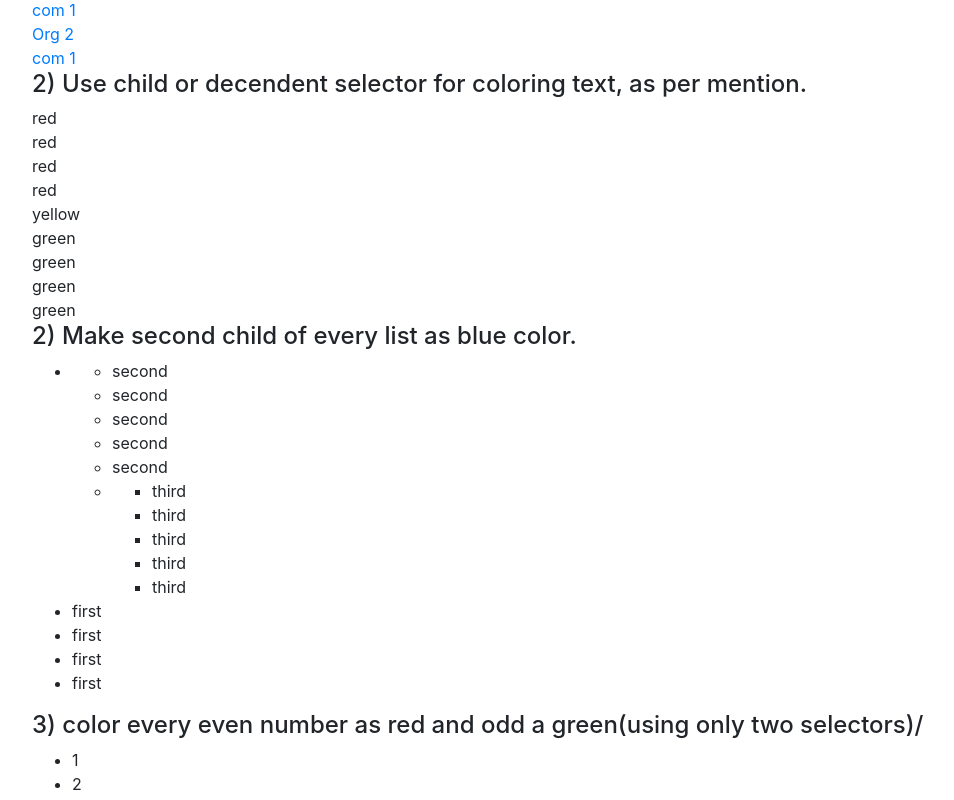
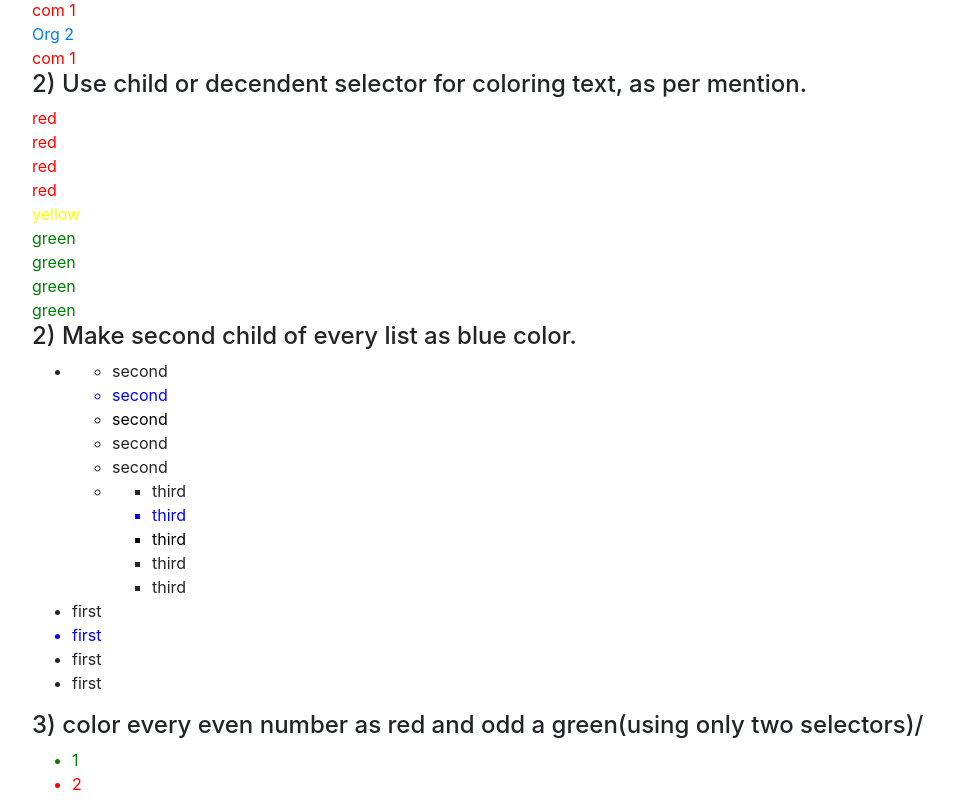
Before and after one commit to sagarrajak/angular-frontend-assigment, an Angular app: page /question-7 in a window 1280 px wide. Shown: the part 260-1060 px from the top of the page, without its empty margins (53-1007 px from the left). Built offline with nearby package versions, Linux system fonts and the light colour scheme.

Commit message:
Seventh problem solved

```diff
--- a/src/app/question-seven/question-seven.component.scss
+++ b/src/app/question-seven/question-seven.component.scss
@@ -1,15 +1,56 @@
 #colorchilderen {
-    // overider this for second problem
+  div div {
+    color: red;
+  }
+
+  div ~ div div {
+    color: yellow;
+  }
+
+  color: green;
 }
 
 #bluecolor {
-    // for second problem
+  li > ul li:nth-of-type(2) {
+    color: blue;
+  }
+
+  li > ul li:nth-of-type(3) {
+    color: black !important;
+  }
+
+  ul li:first-child + li + li {
+    color: blue;
+  }
+  // for second problem
 }
 
 #evenodd {
-    // for third problem
+  // for third problem
+  li:nth-of-type(even) {
+    color: red;
+  }
+  li:nth-of-type(odd) {
+    color: green;
+  }
 }
 
 #lastselector {
-    // for fourth problem
+  // for fourth problem
+  ul > li:nth-last-of-type(1) {
+    color: red;
+  }
 }
+
+a:nth-of-type(even) {
+  color: red;
+}
+
+a:nth-last-of-type(1):hover {
+  color: red;
+  cursor: pointer;
+}
+
+a:nth-last-of-type(1):active {
+  color: blue;
+}
```
